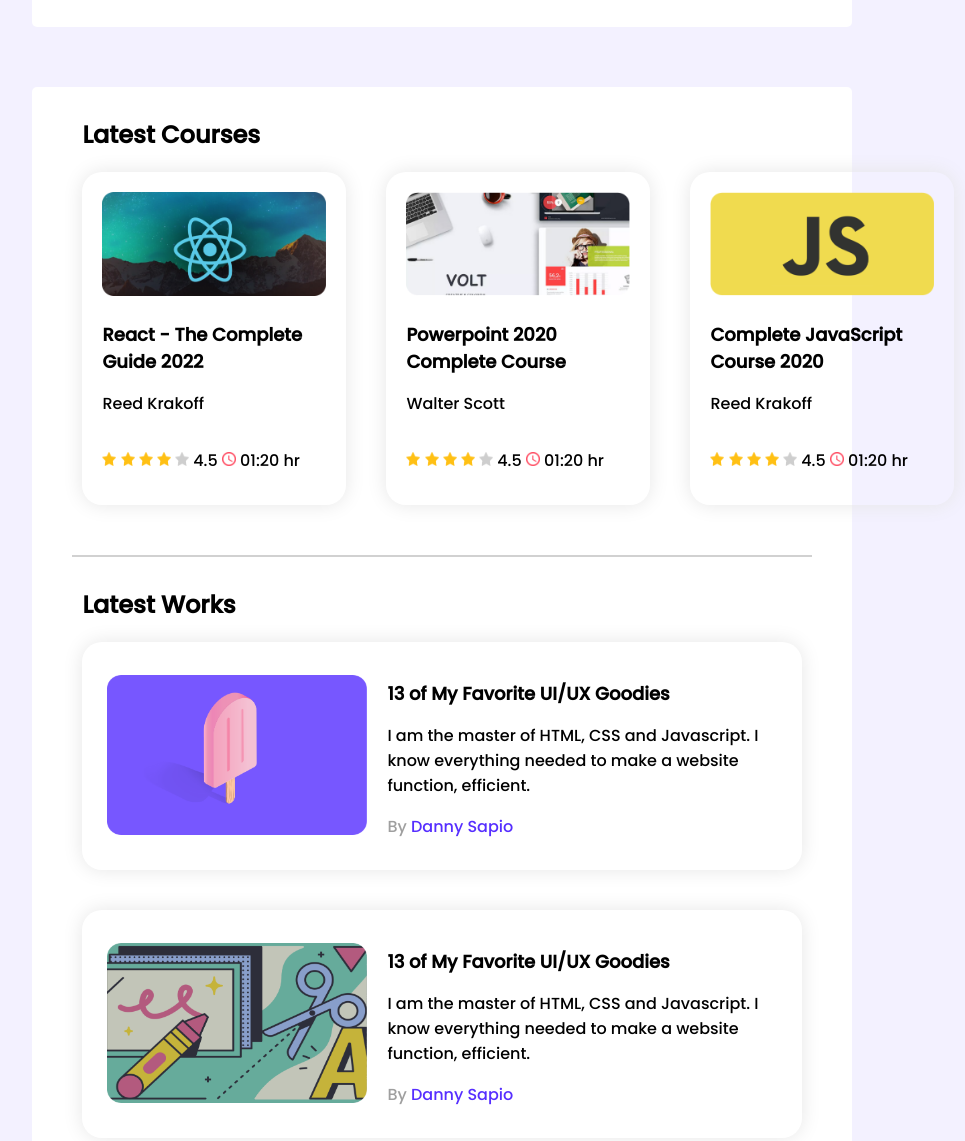
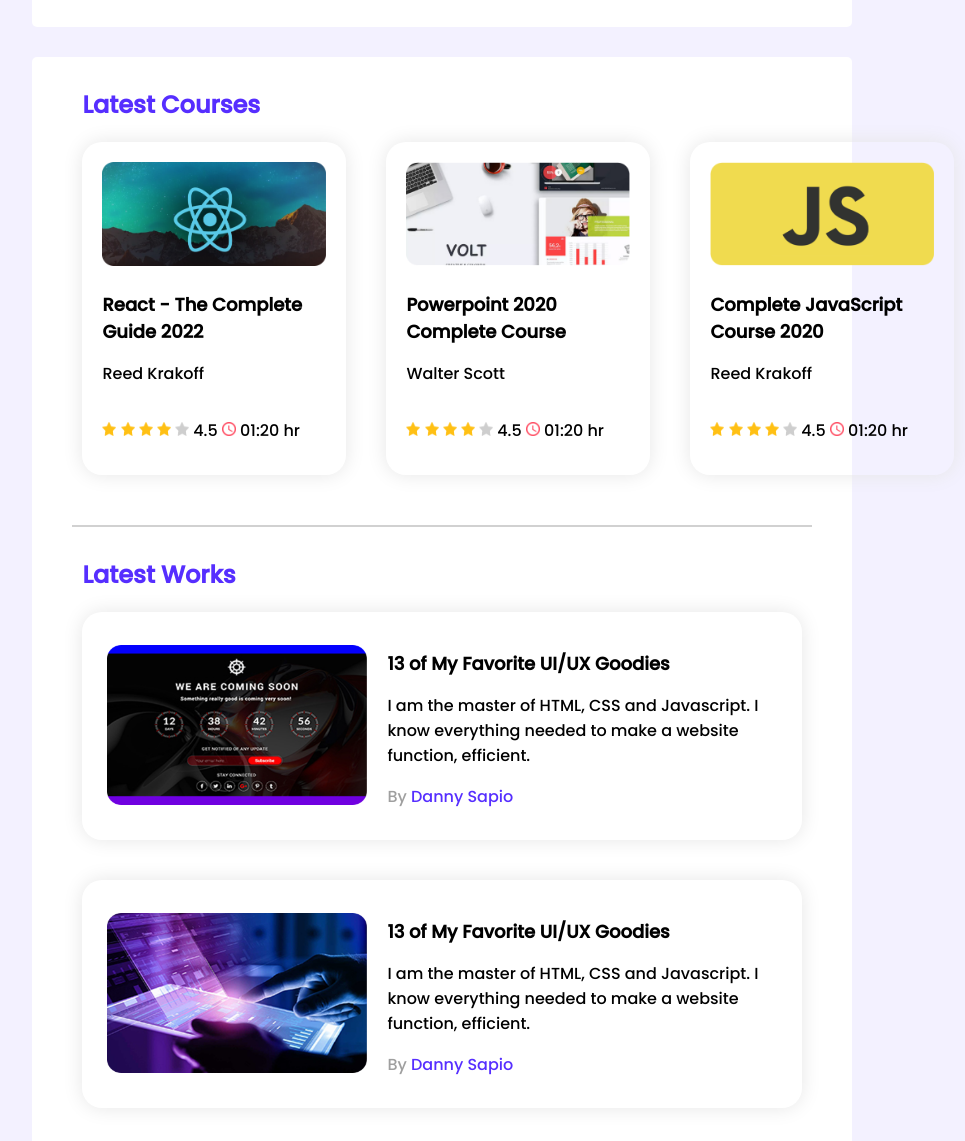
Before and after one commit to rokunuzzamanbhuiya/leader-board, a plain HTML site: page index.html in a window 1280 px wide. Shown: the part 944-2085 px from the top of the page, without its empty margins (198-1163 px from the left). Drawn offline with Linux system fonts and the light colour scheme.

Commit message:
all complete

```diff
--- a/index.html
+++ b/index.html
@@ -176,7 +176,7 @@
                 <div class="works">
                     <div class="work">
                         <div class="work-img">
-                            <img src="images/blog-1.png" alt="Player">
+                            <img src="images/work-1.png" alt="Player">
                         </div>
                         <div class="work-info">
                             <h3 class="blog-title">13 of My Favorite UI/UX Goodies</h3>
@@ -186,7 +186,7 @@
                     </div>
                     <div class="work">
                         <div class="work-img">
-                            <img src="images/blog-3.png" alt="Player">
+                            <img src="images/work-2.png" alt="Player">
                         </div>
                         <div class="work-info">
                             <h3 class="blog-title">13 of My Favorite UI/UX Goodies</h3>
--- a/styles/style.css
+++ b/styles/style.css
@@ -105,6 +105,11 @@ hr{
 .top-blogs{
     margin: 30px 50px;
 }
+.blogs-title{
+    color: #562EFF;
+    font-size: 24px;
+    margin-top: 3px;
+}
 .blogs{
     display: grid;
     grid-template-columns: repeat(2, 1fr);
@@ -142,13 +147,18 @@ hr{
     background: #FFFFFF;
     width: 64%;
     border-radius: 5px;
-    margin-top: 30px;
+    margin-top: 0px;
     margin-bottom: 30px;
 }
 
 /* Latest Courses */
 .latest-courses{
     margin: 30px 50px;
+}
+.courses-title{
+    color: #562EFF;
+    font-size: 24px;
+    margin-top: 3px;
 }
 .courses{
     display: flex;
@@ -190,6 +200,11 @@ hr{
 /* Latest Works */
 .latest-works{
     margin: 30px 50px;
+}
+.works-title{
+    color: #562EFF;
+    font-size: 24px;
+    margin-top: 3px;
 }
 .works{
     display: grid;
```
Also changed, not shown: images/work-1.png (added), images/work-2.png (added).
